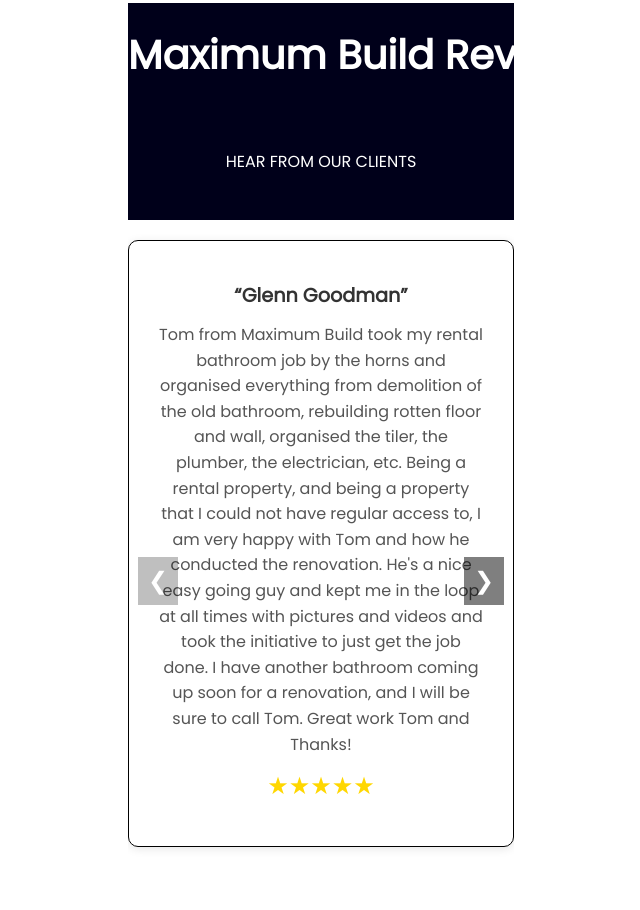
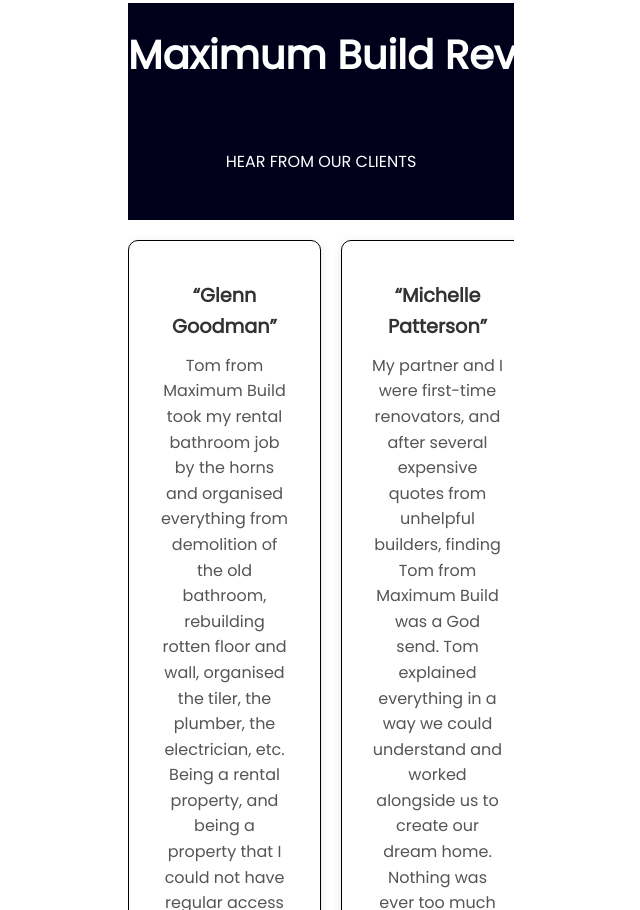
Before and after one commit to VinceRamirez1998/maximumbuild, a website: page why-choose-us.html in a window 1280 px wide. Shown: the part 1761-2671 px from the top of the page, without its empty margins (319-959 px from the left). Drawn offline with Linux system fonts and the light colour scheme.

Commit message:
Why Choose

```diff
--- a/why-choose-us.html
+++ b/why-choose-us.html
@@ -266,7 +266,7 @@
             padding: 40px 0;
         }
         .review-item {
-        flex: 0 0 100% !important;
+        flex: 0 0 50% !important;
         }
 
 
```
